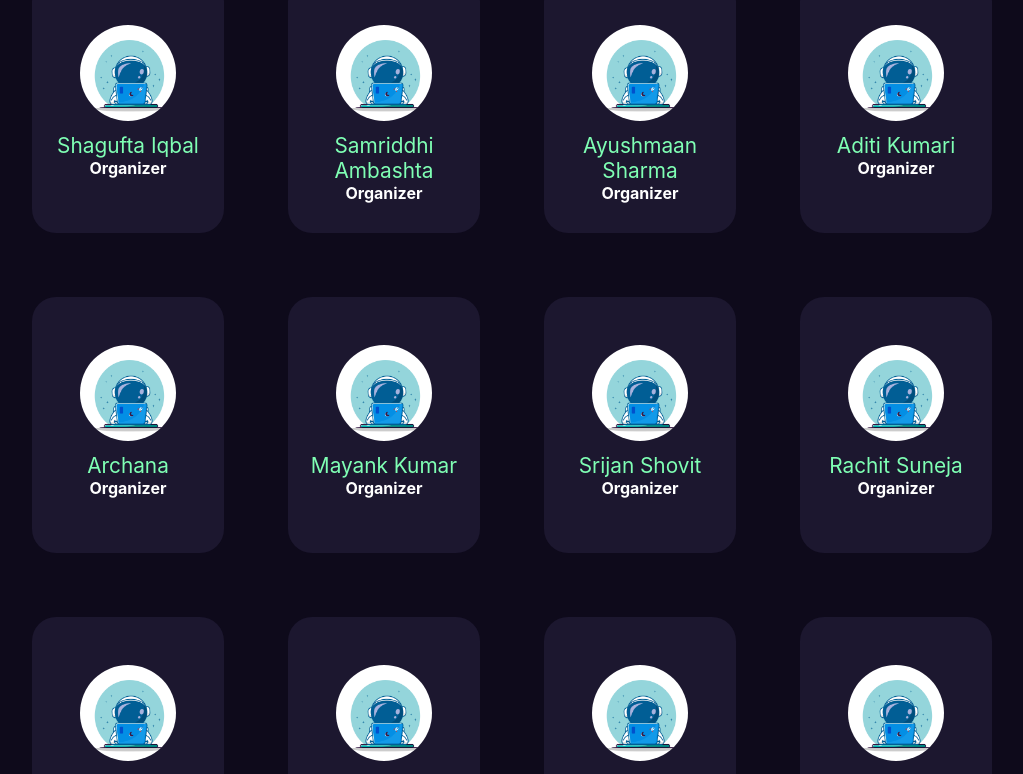
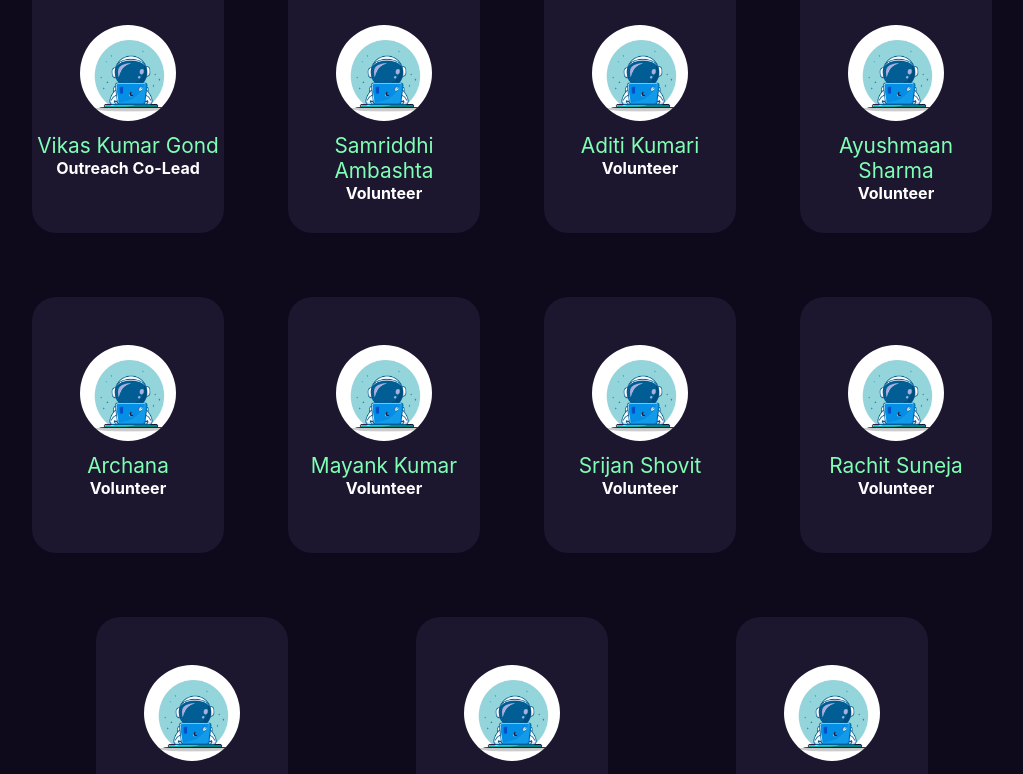
Before and after one commit to HackSlashNITP/hacknitp, a React (Create React App) app: page / in a window 1280 px wide. Shown: the part 9120-9894 px from the top of the page, without its empty margins (128-1151 px from the left). Built offline with nearby package versions, Linux system fonts and the light colour scheme; some icons are missing.

Commit message:
Update Organizers.js

```diff
--- a/src/components/organizers/Organizers.js
+++ b/src/components/organizers/Organizers.js
@@ -56,6 +56,22 @@ const Organizers = () => {
             github: 'https://github.com/Tejas3772'
         },
         {
+            name: 'Shagufta Iqbal',
+            role: 'PR Lead',
+            logo: `${img17}`,
+            linkedin: '/',
+            twitter: '/',
+            github: 'https://github.com/Shagufta08'
+        },
+        {
+            name: 'Suraj Kumar',
+            role: 'PR Co-Lead',
+            logo: `${img17}`,
+            linkedin: 'https://www.linkedin.com/in/kumarsuraj23/',
+            twitter: 'https://twitter.com/kumar_suraj_bit',
+            github: 'https://github.com/kumarSuraj-bit'
+        },
+        {
             name: 'Shivam Jha',
             role: 'Sponsors Lead',
             logo: `${img17}`,
@@ -73,7 +89,7 @@ const Organizers = () => {
         },
         {
             name: 'Raj More',
-            role: 'Designer',
+            role: 'Design Manager',
             logo: `${img17}`,
             linkedin: 'https://linkedin.com/in/raj-more-50b543202',
             twitter: 'https://twitter.com/RajMore92073482?s=09',
@@ -160,48 +176,32 @@ const Organizers = () => {
             github: 'https://github.com/VikasKrGond'
         },
         {
-            name: 'Suraj Kumar',
-            role: 'Organizer',
-            logo: `${img17}`,
-            linkedin: 'https://www.linkedin.com/in/kumarsuraj23/',
-            twitter: 'https://twitter.com/kumar_suraj_bit',
-            github: 'https://github.com/kumarSuraj-bit'
-        },
-        {
-            name: 'Shagufta Iqbal',
-            role: 'Organizer',
-            logo: `${img17}`,
-            linkedin: '/',
-            twitter: '/',
-            github: 'https://github.com/Shagufta08'
-        },
-        {
             name: 'Samriddhi Ambashta',
-            role: 'Organizer',
+            role: 'Volunteer',
             logo: `${img17}`,
             linkedin: '/',
             twitter: '/',
             github: 'https://github.com/samriddhiambashta'
         },
+        {
+            name: 'Aditi Kumari',
+            role: 'Volunteer',
+            logo: `${img17}`,
+            linkedin: 'https://www.linkedin.com/in/aditi-kumari-6219931a3/',
+            twitter: '/',
+            github: 'https://github.com/aditikr257'
+        },
        {
             name: 'Ayushmaan Sharma',
-            role: 'Organizer',
+            role: 'Volunteer',
             logo: `${img17}`,
             linkedin: '/',
             twitter: '/',
             github: 'https://github.com/ayushman999'
         },
         {
-            name: 'Aditi Kumari',
-            role: 'Organizer',
-            logo: `${img17}`,
-            linkedin: 'https://www.linkedin.com/in/aditi-kumari-6219931a3/',
-            twitter: '/',
-            github: 'https://github.com/orgs/hackslash-nitp/people/aditikr257'
-        },
-        {
             name: 'Archana',
-            role: 'Organizer',
+            role: 'Volunteer',
             logo: `${img17}`,
             linkedin: '/',
             twitter: '/',
@@ -209,7 +209,7 @@ const Organizers = () => {
         },
        {
             name: 'Mayank Kumar',
-            role: 'Organizer',
+            role: 'Volunteer',
             logo: `${img17}`,
             linkedin: '/',
             twitter: '/',
@@ -217,7 +217,7 @@ const Organizers = () => {
         },
        {
             name: 'Srijan Shovit',
-            role: 'Organizer',
+            role: 'Volunteer',
             logo: `${img17}`,
             linkedin: 'https://linkedin.com/in/linkedin.com/in/srijan-shovit-6b3b131ba',
             twitter: '/',
@@ -225,15 +225,15 @@ const Organizers = () => {
         },
        {
             name: 'Rachit Suneja',
-            role: 'Organizer',
+            role: 'Volunteer',
             logo: `${img17}`,
             linkedin: '/',
             twitter: '/',
             github: 'https://github.com/RachitSuneja'
         },
        {
-            name: 'Pulkit Kumar Agarwal',
-            role: 'Organizer',
+            name: 'Pulkit Kr Agarwal',
+            role: 'Volunteer',
             logo: `${img17}`,
             linkedin: '/',
             twitter: '/',
@@ -241,28 +241,19 @@ const Organizers = () => {
         },
        {
             name: 'Harsh Anand',
-            role: 'Organizer',
+            role: 'Volunteer',
             logo: `${img17}`,
-            linkedin: 'https://www.linkedin.com/company/hackslash',
-            twitter: 'https://twitter.com/hackslash_nitp/',
+            linkedin: '#',
+            twitter: '#',
             github: 'https://github.com/its-me-Harsh-Anand'
         },
        {
             name: 'Ayush Gautam',
-            role: 'Organizer',
+            role: 'Volunteer',
             logo: `${img17}`,
             linkedin: '/',
             twitter: '/',
             github: 'https://github.com/ayushgautam7'
-        },
-
-       {
-            name: 'Lorem Ipsum',
-            role: 'Organizer',
-            logo: `${img17}`,
-            linkedin: 'https://www.linkedin.com/company/hackslash',
-            twitter: 'https://twitter.com/hackslash_nitp/',
-            github: 'https://github.com/orgs/hackslash-nitp'
         },
     ]
 
```
